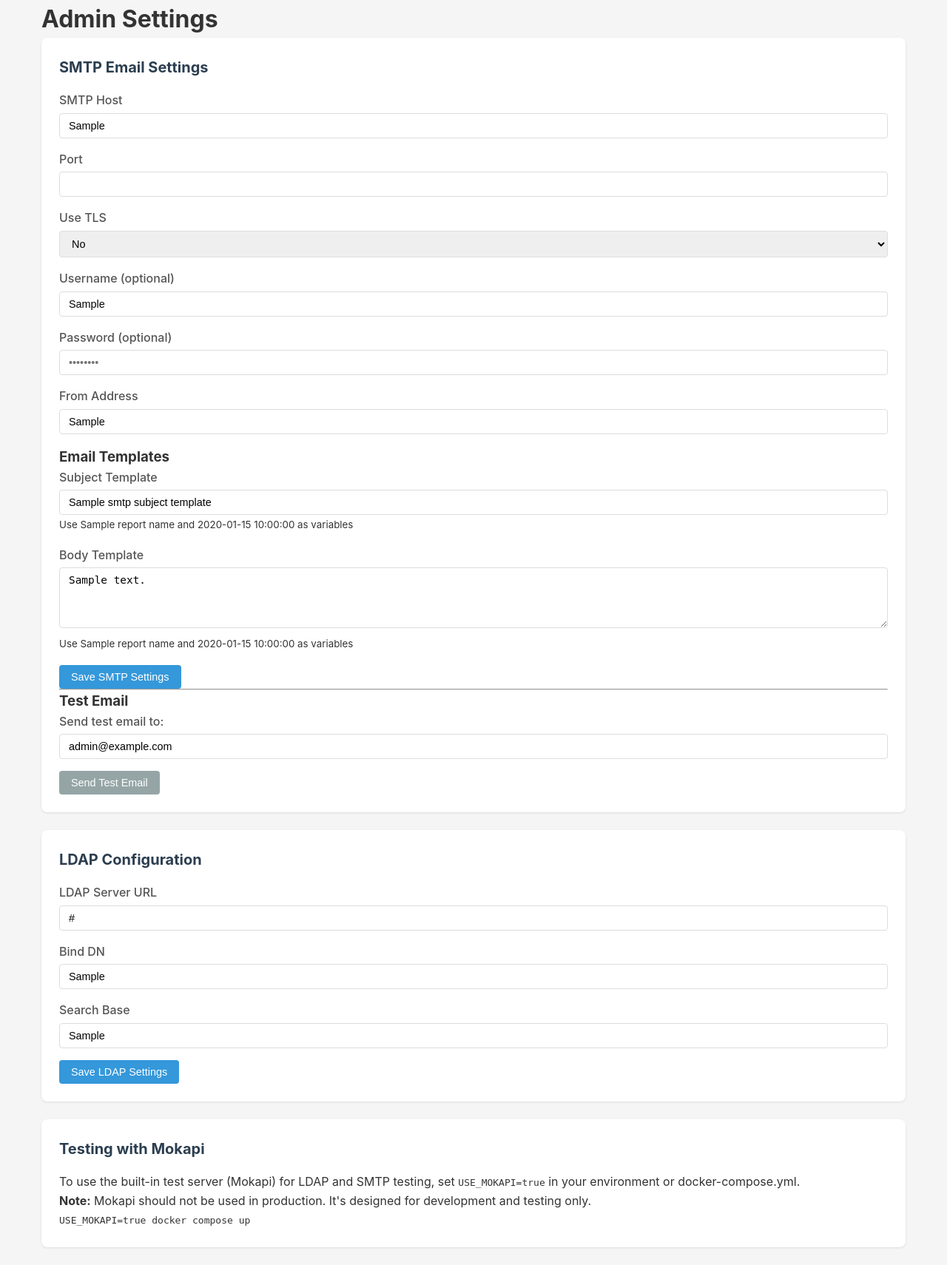
After one commit to Nurb4000/InstantReports, a FastAPI app: template templates/admin/settings.html in a window 1280 px wide. The commit adds this page. Shown: the whole page at 74% size. Run offline with FastAPI, Linux system fonts and the light colour scheme; the template is opened without the code that fills it: most values are stand-ins (such as "Sample title", 1, 10 or a date in 2020).

Commit message:
feat: add admin settings page for SMTP/LDAP config with test email

```diff
--- a/app/config.py
+++ b/app/config.py
@@ -45,6 +45,8 @@ class Settings(BaseSettings):
     SMTP_PASSWORD: str = ""
     SMTP_FROM: str = "reports@example.com"
     SMTP_USE_TLS: bool = True
+    SMTP_SUBJECT_TEMPLATE: str = "Report: {{report_name}}"
+    SMTP_BODY_TEMPLATE: str = "Please find the attached report: {{report_name}}\n\nGenerated at: {{generated_at}}"
 
     # Timezone
     TIMEZONE: str = "America/New_York"  # EST/EDT
@@ -52,6 +54,9 @@ class Settings(BaseSettings):
     # Report storage
     REPORT_RETENTION_DAYS: int = 90
 
+    # Use mokapi for testing (set to false in production)
+    USE_MOKAPI: bool = False
+
     # Static files
     STATIC_DIR: Path = BASE_DIR / "static"
     TEMPLATES_DIR: Path = BASE_DIR / "templates"
--- a/docker-compose.yml
+++ b/docker-compose.yml
@@ -42,8 +42,11 @@ services:
       timeout: 5s
       retries: 5
 
+  # Mokapi is only started when using 'docker compose --profile test up'
   mokapi:
     image: mokapi/mokapi
+    profiles:
+      - test
     ports:
       - "5580:8080"
     volumes:
--- /dev/null
+++ b/templates/admin/settings.html
@@ -0,0 +1,114 @@
+{% extends "base.html" %}
+
+{% block title %}Admin Settings - InstantReports{% endblock %}
+
+{% block content %}
+<div class="d-flex justify-content-between align-items-center mb-4">
+    <h1>Admin Settings</h1>
+</div>
+
+<!-- SMTP Settings -->
+<div class="card mb-4">
+    <h2>SMTP Email Settings</h2>
+    <form method="post" action="/admin/settings">
+        <div class="row">
+            <div class="col-md-6">
+                <div class="form-group">
+                    <label for="smtp_host">SMTP Host</label>
+                    <input type="text" id="smtp_host" name="smtp_host" class="form-control" value="{{ smtp_host }}" placeholder="smtp.example.com">
+                </div>
+            </div>
+            <div class="col-md-3">
+                <div class="form-group">
+                    <label for="smtp_port">Port</label>
+                    <input type="number" id="smtp_port" name="smtp_port" class="form-control" value="{{ smtp_port }}" min="1" max="65535">
+                </div>
+            </div>
+            <div class="col-md-3">
+                <div class="form-group">
+                    <label for="smtp_use_tls">Use TLS</label>
+                    <select id="smtp_use_tls" name="smtp_use_tls" class="form-control">
+                        <option value="True" {% if smtp_use_tls %}selected{% endif %}>Yes</option>
+                        <option value="False" {% if not smtp_use_tls %}selected{% endif %}>No</option>
+                    </select>
+                </div>
+            </div>
+        </div>
+        <div class="row">
+            <div class="col-md-6">
+                <div class="form-group">
+                    <label for="smtp_user">Username (optional)</label>
+                    <input type="text" id="smtp_user" name="smtp_user" class="form-control" value="{{ smtp_user }}" placeholder="user@example.com">
+                </div>
+            </div>
+            <div class="col-md-6">
+                <div class="form-group">
+                    <label for="smtp_password">Password (optional)</label>
+                    <input type="password" id="smtp_password" name="smtp_password" class="form-control" placeholder="••••••••">
+                </div>
+            </div>
+        </div>
+        <div class="row">
+            <div class="col-md-6">
+                <div class="form-group">
+                    <label for="smtp_from">From Address</label>
+                    <input type="email" id="smtp_from" name="smtp_from" class="form-control" value="{{ smtp_from }}" placeholder="reports@example.com">
+                </div>
+            </div>
+        </div>
+
+        <h3 class="mt-4">Email Templates</h3>
+        <div class="form-group">
+            <label for="smtp_subject_template">Subject Template</label>
+            <input type="text" id="smtp_subject_template" name="smtp_subject_template" class="form-control" value="{{ smtp_subject_template }}">
+            <small class="text-muted">Use {{report_name}} and {{generated_at}} as variables</small>
+        </div>
+        <div class="form-group">
+            <label for="smtp_body_template">Body Template</label>
+            <textarea id="smtp_body_template" name="smtp_body_template" class="form-control" rows="4">{{ smtp_body_template }}</textarea>
+            <small class="text-muted">Use {{report_name}} and {{generated_at}} as variables</small>
+        </div>
+
+        <button type="submit" class="btn btn-primary">Save SMTP Settings</button>
+    </form>
+
+    <hr class="my-4">
+
+    <h3>Test Email</h3>
+    <form method="post" action="/admin/settings/test-email">
+        <div class="form-group">
+            <label for="test_email">Send test email to:</label>
+            <input type="email" id="test_email" name="to_email" class="form-control" value="admin@example.com" required>
+        </div>
+        <button type="submit" class="btn btn-secondary">Send Test Email</button>
+    </form>
+</div>
+
+<!-- LDAP Settings -->
+<div class="card mb-4">
+    <h2>LDAP Configuration</h2>
+    <form method="post" action="/admin/settings">
+        <div class="form-group">
+            <label for="ldap_url">LDAP Server URL</label>
+            <input type="text" id="ldap_url" name="ldap_url" class="form-control" value="{{ ldap_url }}" placeholder="ldap://localhost:389">
+        </div>
+        <div class="form-group">
+            <label for="ldap_bind_dn">Bind DN</label>
+            <input type="text" id="ldap_bind_dn" name="ldap_bind_dn" class="form-control" value="{{ ldap_bind_dn }}" placeholder="cn=admin,dc=example,dc=com">
+        </div>
+        <div class="form-group">
+            <label for="ldap_search_base">Search Base</label>
+            <input type="text" id="ldap_search_base" name="ldap_search_base" class="form-control" value="{{ ldap_search_base }}" placeholder="ou=users,dc=example,dc=com">
+        </div>
+        <button type="submit" class="btn btn-primary">Save LDAP Settings</button>
+    </form>
+</div>
+
+<!-- Testing Note -->
+<div class="card">
+    <h2>Testing with Mokapi</h2>
+    <p>To use the built-in test server (Mokapi) for LDAP and SMTP testing, set <code>USE_MOKAPI=true</code> in your environment or docker-compose.yml.</p>
+    <p><strong>Note:</strong> Mokapi should not be used in production. It's designed for development and testing only.</p>
+    <code>USE_MOKAPI=true docker compose up</code>
+</div>
+{% endblock %}
--- a/templates/base.html
+++ b/templates/base.html
@@ -23,6 +23,7 @@
                 {% if current_user.role == 'admin' %}
                 <li><a href="/admin/users" class="nav-link">Users</a></li>
                 <li><a href="/admin/audit" class="nav-link">Audit Log</a></li>
+                <li><a href="/admin/settings" class="nav-link">Settings</a></li>
                 {% endif %}
             </ul>
             <div class="navbar-user">
```
Also changed, not shown: app/routes/settings.py (added, +123 -0 lines).
